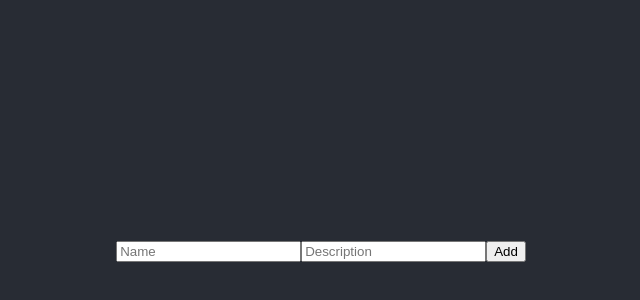
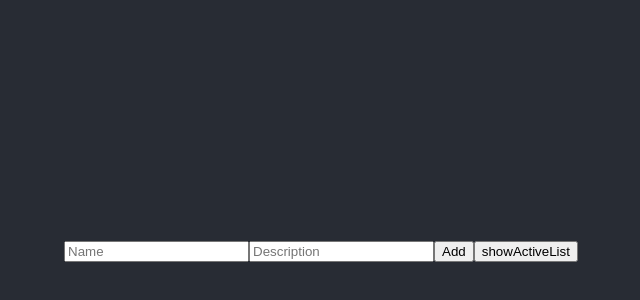
Before and after one commit to 12NikhilKumar/react, a React (Create React App) app: page / in a window 1280 px wide. Shown: the part 128-428 px from the top of the page, without its empty margins (319-959 px from the left). Built offline with nearby package versions, Linux system fonts and the light colour scheme.

Commit message:
update todo list with show active list

```diff
--- a/src/Component/list.js
+++ b/src/Component/list.js
@@ -20,9 +20,12 @@ const List = ()=>{
         const updateList = list.map(item=> item.id === id && item.status === "active"?{...item,status:"offline"}:{...item,status:"active"})
         setList(updateList)
     }
+    const activeList = (id)=>{
+        setList(list.filter((item)=> item.status === "active"))
+    }
     return(
         <>
-        <ListInput onSubmit={handleSubmit}/>
+        <ListInput onSubmit={handleSubmit} showActiveList={activeList}/>
         <ListItem  data={list} handleDelete={handleDelete} updateStatus={handleUpdate}/>
         </>
     )
--- a/src/Component/listInput.js
+++ b/src/Component/listInput.js
@@ -1,5 +1,5 @@
 import {useState} from "react";
-const ListInput = ({onSubmit})=>{
+const ListInput = ({onSubmit,showActiveList})=>{
     const [state,setState] = useState({
         id:1,
         title: "",
@@ -20,6 +20,7 @@ const ListInput = ({onSubmit})=>{
             <input placeholder="Name" name="title" value={state.title} onChange={handleChange}/>
             <input placeholder="Description" name="description" value={state.description} onChange={handleChange}/>
             <button onClick={onAdd}>Add</button>
+            <button onClick={showActiveList}>showActiveList</button>
         </div>
     )
 }
--- a/src/Component/listitem.js
+++ b/src/Component/listitem.js
@@ -4,7 +4,8 @@ function ListItem({data,handleDelete,updateStatus}){
         <ul>
             {
                 data.map(item =>
-                    <li key={item.id}>{item.title} - {item.description} - {item.status} - <button onClick={()=>handleDelete(item.id)}>Delete</button> - <button onClick={()=>updateStatus(item.id)}>update</button></li>
+                    <li key={item.id}>{item.title} - {item.description} - {item.status} - <button onClick={()=>handleDelete(item.id)}>Delete</button> - <button onClick={()=>updateStatus(item.id)}>update</button>
+                    </li>
                     )
             }
         </ul>
```
